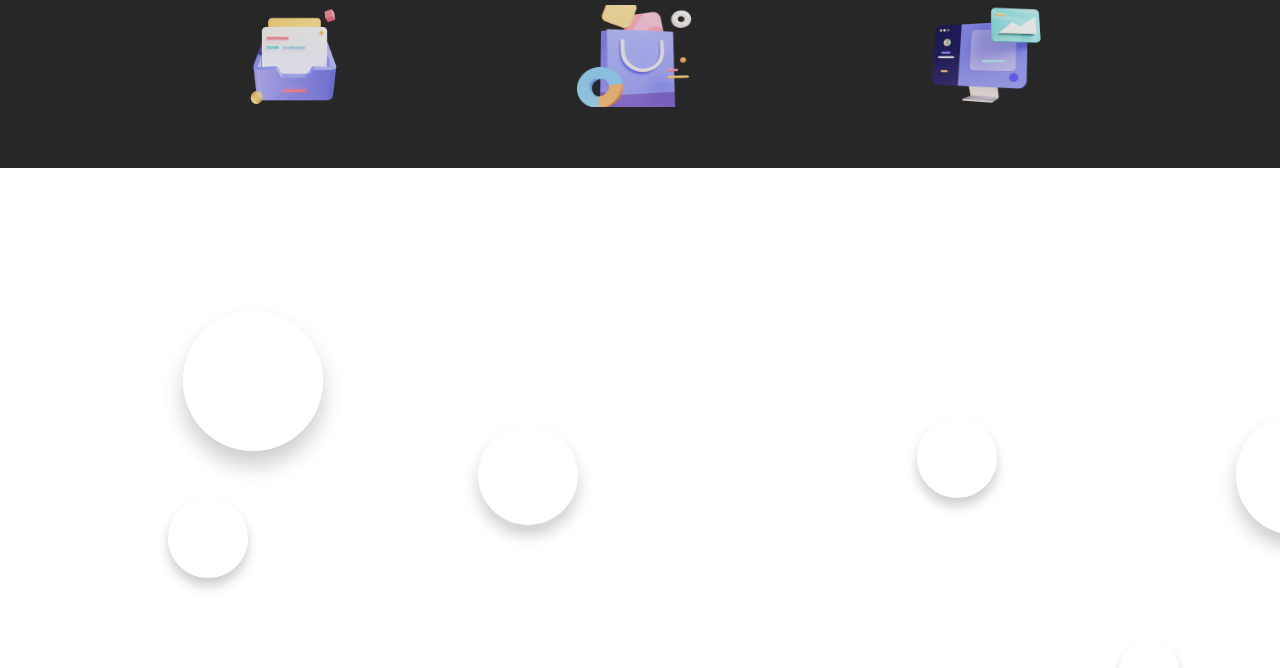
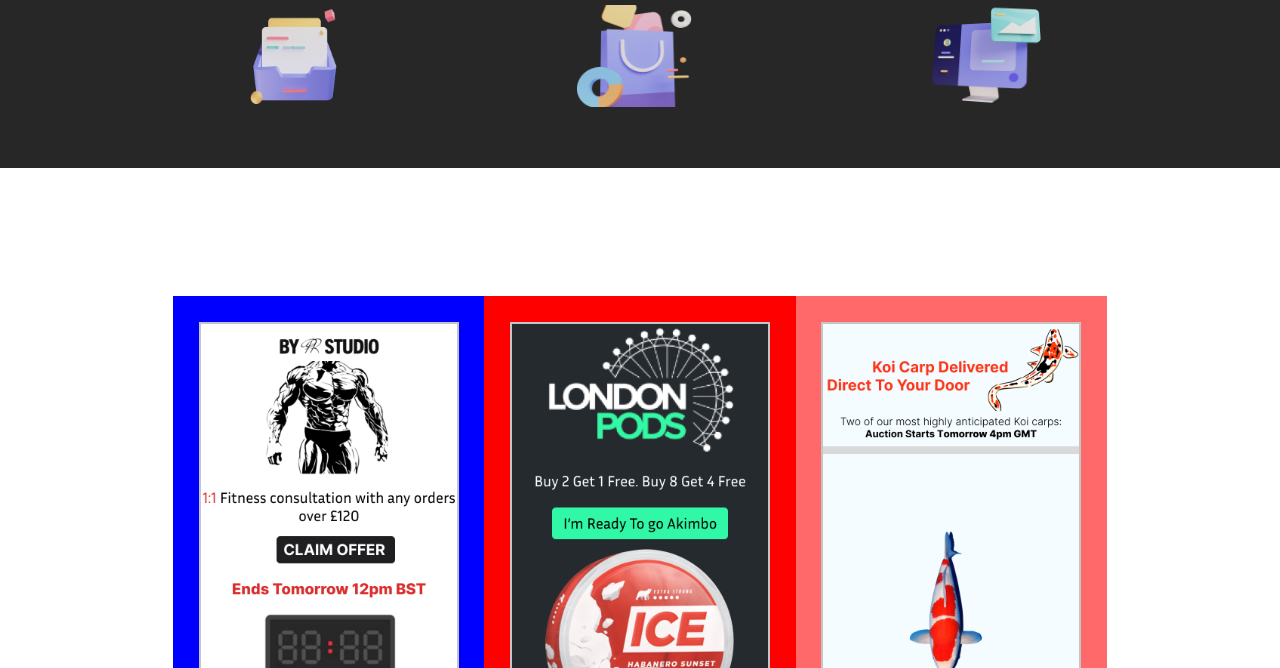
Before and after one commit to henewi/acq, a plain HTML site: page index.html in a window 1280 px wide. Shown: the part 632-1300 px from the top of the page. Before the commit the page ends 800 px from the top, so only its background shows below. Drawn offline with Linux system fonts and the light colour scheme.

Commit message:
borders for ad

```diff
--- a/index.html
+++ b/index.html
@@ -52,6 +52,13 @@
             </div>
         </div>
     </div>
+    <div class="demosection">
+        <div class="egcontainer">
+            <div class="eg1d"><img class="eg1" src="./eg1.png" alt=""></div>
+            <div class="eg2d"><img class="eg2" src="./eg2.png" alt=""></div>
+            <div class="eg3d"><img class="eg3" src="./eg3.png" alt=""></div>
+        </div>
+    </div>
     <!-- PRELOADER SECTION -->
 
 <div class="wrapper">
--- a/styles.css
+++ b/styles.css
@@ -65,11 +65,13 @@
     display: flex;
     justify-content: center;
     padding-top: -10vh;
+    z-index: 1;
 }
 
 .darkblock {
     background-color: #272727;
     height: 40vh;
+    z-index: 10;
 }
 
 /* logo section */
@@ -306,6 +308,55 @@
     font-size: 2vh;
 }
 
+.demosection {
+    display: flex;
+    justify-content: center;
+    background-color: #ffffff;
+}
+
+.egcontainer {
+    margin: 10vw;
+    z-index: 10;
+    background-color: rgb(255, 105, 105);
+    height: 250vh;
+    display: flex;
+    justify-content: center;
+}
+
+.eg1 {
+    position: sticky;
+    position: -webkit-sticky;
+    width: 20vw;
+    margin: 2vw;
+    border: 0.2vw solid rgb(197, 197, 197);
+}
+
+.eg1d {
+    background-color: blue;
+    margin-bottom: 60vh;
+}
+
+.eg2 {
+    width: 20vw;
+    margin: 2vw;
+    border: 0.2vw solid rgb(197, 197, 197);
+}
+
+.eg2d {
+    background-color: red;
+    margin-bottom: 30vh;
+}
+
+.eg3 {
+    width: 20vw;
+    margin: 2vw;
+    border: 0.2vw solid rgb(197, 197, 197);
+}
+
+
+
+
+
 /* PHONES PORTRAIT */
 @media screen and (max-device-width: 480px) and (orientation: portrait) and (hover: none) and (pointer: coarse) {
 
@@ -329,10 +380,11 @@
 #background-wrap {
     bottom: 0;
 	left: 0;
-	position: fixed;
+	position: absolute;
 	right: 0;
 	top: 0;
 	z-index: -1;
+    overflow: hidden;
 }
 
 /* KEYFRAMES */
```
Also changed, not shown: eg1.png (added), eg2.png (added), eg3.png (added).
